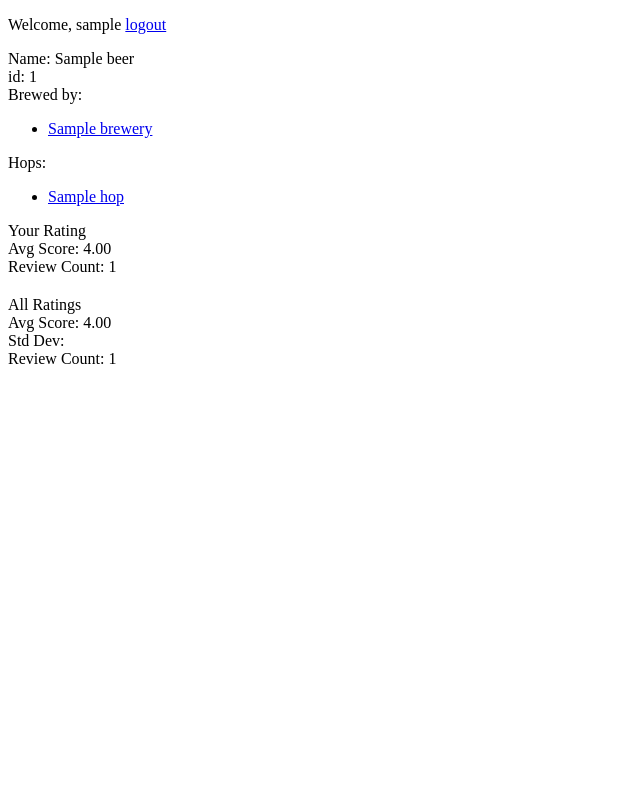
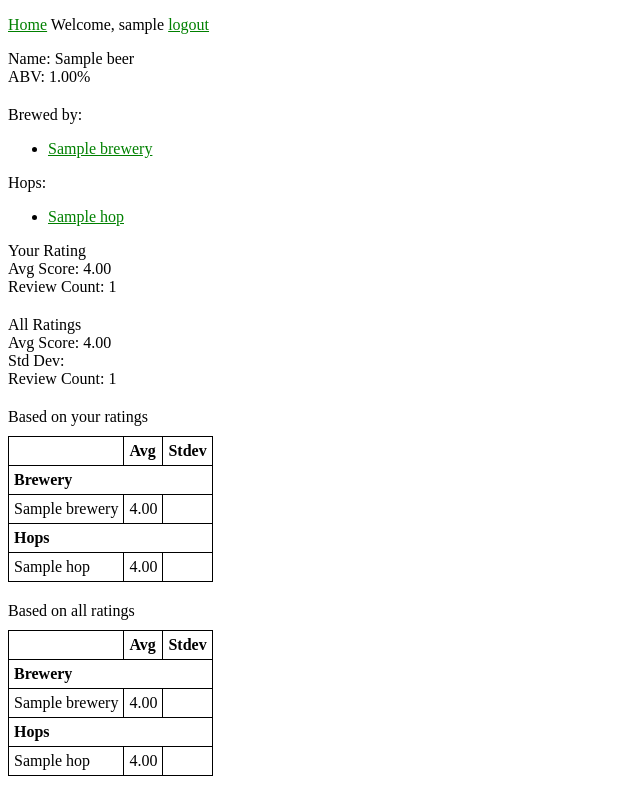
Before and after one commit to bobo333/hoppr, a Django app: page /beer/1/ in a window 1280 px wide. Shown: the whole page, without its empty margins (0-640 px from the left). Run offline with Django 3.2, Linux system fonts and the light colour scheme; a user stored in the database is signed in; tables that the repository leaves empty hold one stand-in row (values such as "Sample post").

Commit message:
fix brewery page bug, add beginning of predictions, add home link to header, add default sorting for admin pages

```diff
--- a/beers/models.py
+++ b/beers/models.py
@@ -81,3 +81,6 @@
     body = models.TextField('body', null=True, blank=True)
     created_at = models.DateTimeField(auto_now_add=True)
     updated_at = models.DateTimeField(auto_now=True)
+
+    def __str__(self):
+        return "{} ({})".format(self.beer.name, self.user.username)
--- a/beers/static/beers/style.css
+++ b/beers/static/beers/style.css
@@ -1,3 +1,16 @@
-li a {
+a {
 	color: green;
 }
+
+th {
+	text-align: left;
+}
+
+table {
+	border-collapse: collapse;
+}
+
+td, th {
+	border: 1px solid black;
+	padding: 5px;
+}
--- a/beers/templates/base.html
+++ b/beers/templates/base.html
@@ -3,14 +3,19 @@
   <head>
     <meta charset="utf-8">
     <title>Hoppr</title>
+    {% load static %}
+    <link rel="stylesheet" type="text/css" href="{% static 'beers/style.css' %}">
   </head>
   <body>
     <div>
+      <p>
+        <a href="{% url 'index' %}">Home</a>
         {% if user.is_authenticated %}
-        <p>Welcome, {{ user.username }} <a href="{% url 'logout' %}">logout</a></p>
+        Welcome, {{ user.username }} <a href="{% url 'logout' %}">logout</a>
         {% else %}
-        <p><a href="{% url 'login' %}?next={{ request.path }}">Login</a> <a href="{% url 'signup' %}">Sign Up</a></p>
+        <a href="{% url 'login' %}?next={{ request.path }}">Login</a> <a href="{% url 'signup' %}">Sign Up</a>
         {% endif %}
+      </p>
     </div>
     {% block content %}{% endblock content %}
   </body>
--- a/beers/templates/beers/beer_detail.html
+++ b/beers/templates/beers/beer_detail.html
@@ -2,10 +2,10 @@
 {% block content %}
     <div>
         Name: {{ beer.name }}<br>
-        id: {{ beer.id }}
+        ABV: {{ beer.abv }}%
     </div>
 
-    <div>
+    <div style="margin-top: 20px;">
       Brewed by:
       <ul>
           {% for br in beer.breweries.all %}<li><a href="{% url 'brewery_detail' br.id %}">{{ br.name }}</a></li>{% endfor %}
@@ -20,4 +20,6 @@
     </div>
 
     {% include "beers/scores.html" %}
+
+    {% include "beers/predictions.html" %}
 {% endblock content %}
--- /dev/null
+++ b/beers/templates/beers/predictions.html
@@ -0,0 +1,59 @@
+{% block content %}
+
+<div style="margin-top: 20px;">
+	Based on your ratings
+
+	<div style="margin-top: 10px;">
+		<table>
+			<tr>
+				<th></th>
+				<th>Avg</th>
+				<th>Stdev</th>
+			</tr>
+
+			{% for cat_name, cat_items in predictions.user.categories.items %}
+				<tr>
+					<th colspan="3">{{ cat_name }}</th>
+				</tr>
+				{% for item in cat_items %}
+				<tr>
+					<td>{{ item.name }}</td>
+					<td>{{ item.rating.avg | floatformat:2 }}</td>
+					<td>{{ item.rating.stdev | floatformat:2 }}</td>
+				</tr>
+				{% endfor %}
+			{% endfor %}
+
+		</table>
+	</div>
+</div>
+
+<div style="margin-top: 20px;">
+	Based on all ratings
+
+	<div style="margin-top: 10px;">
+		<table>
+			<tr>
+				<th></th>
+				<th>Avg</th>
+				<th>Stdev</th>
+			</tr>
+
+			{% for cat_name, cat_items in predictions.all.categories.items %}
+				<tr>
+					<th colspan="3">{{ cat_name }}</th>
+				</tr>
+				{% for item in cat_items %}
+				<tr>
+					<td>{{ item.name }}</td>
+					<td>{{ item.rating.avg | floatformat:2 }}</td>
+					<td>{{ item.rating.stdev | floatformat:2 }}</td>
+				</tr>
+				{% endfor %}
+			{% endfor %}
+
+		</table>
+	</div>
+</div>
+
+{% endblock content %}
--- a/beers/views.py
+++ b/beers/views.py
@@ -24,7 +24,37 @@
         {
             'beer': beer,
             'ratings': beer.rating_data(),
-            'user_rating': beer.user_rating_data(request.user)
+            'user_rating': beer.user_rating_data(request.user),
+            'predictions': {
+                'all': {
+                    'categories': {
+                        'Brewery': [{
+                                'name': b.name,
+                                'rating': b.rating_data()}
+                            for b in beer.breweries.all()
+                        ],
+                        'Hops': [{
+                                'name': h.name,
+                                'rating': h.rating_data()}
+                            for h in beer.hops.all()
+                        ]
+                    }
+                },
+                'user': {
+                    'categories': {
+                        'Brewery': [{
+                                'name': b.name,
+                                'rating': b.user_rating_data(request.user)}
+                            for b in beer.breweries.all()
+                        ],
+                        'Hops': [{
+                                'name': h.name,
+                                'rating': h.user_rating_data(request.user)}
+                            for h in beer.hops.all()
+                        ]
+                    }
+                }
+            },
         }
     )
 
@@ -46,7 +76,7 @@
         {
             'brewery': brewery,
             'ratings': brewery.rating_data(),
-            'user_rating': brewer.user_rating_data(request.user)
+            'user_rating': brewery.user_rating_data(request.user)
         }
     )
 
```
Also changed, not shown: beers/admin.py (+9 -1 lines).
